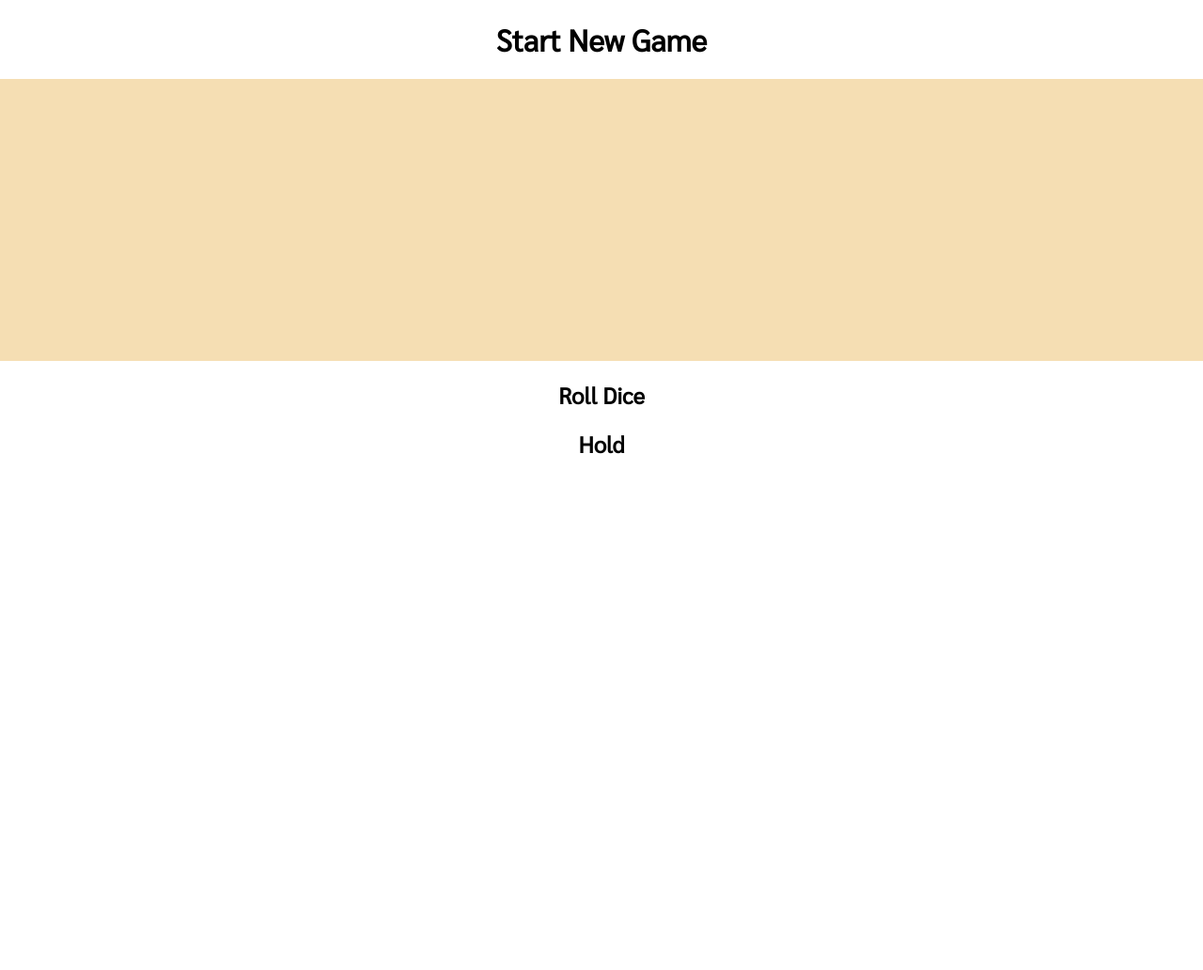
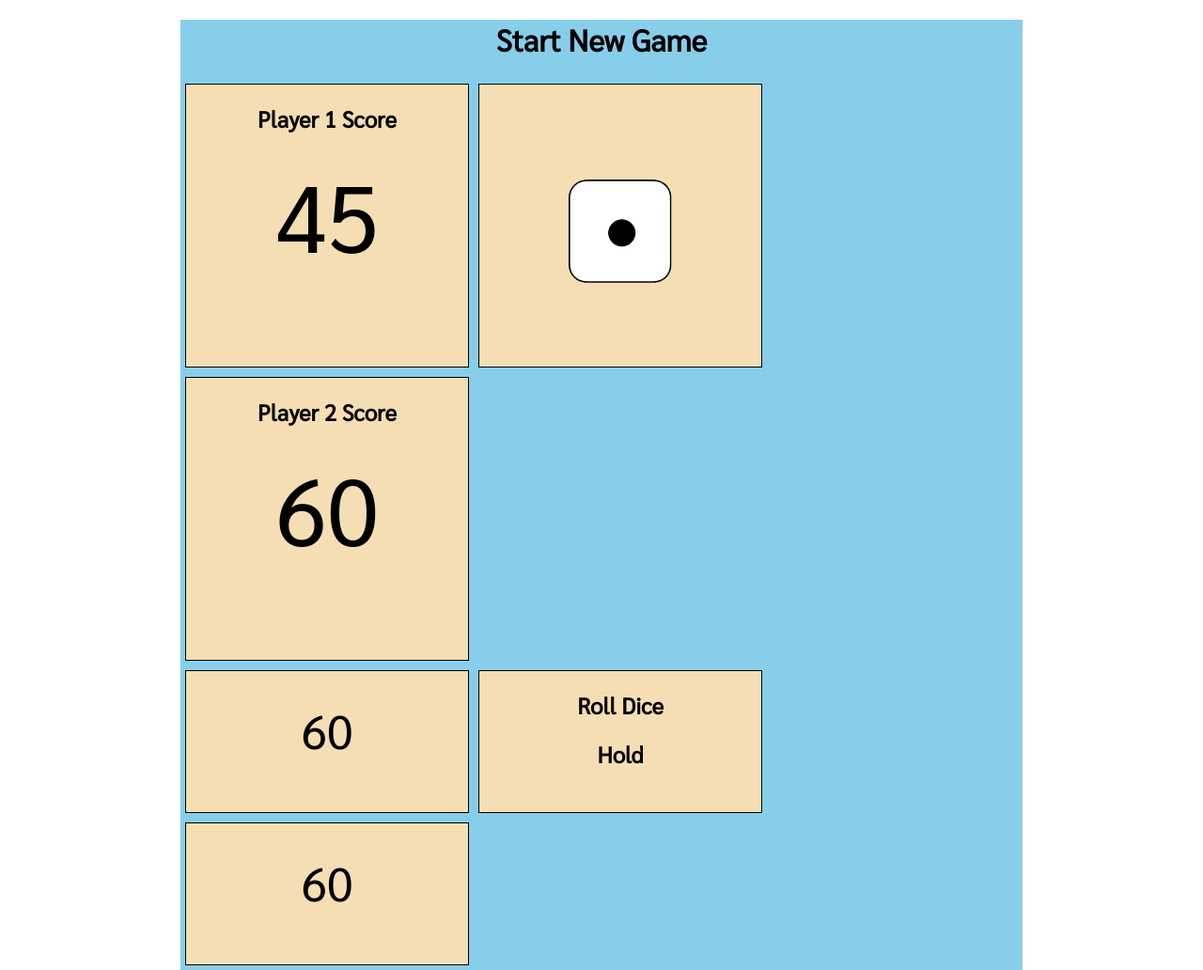
Before and after one commit to nidvar/piggame, a plain HTML site: page index.html in a window 1280 px wide. Shown: the whole page at 94% size. Before the commit the page ends 800 px from the top, so only its background shows below. Drawn offline with Linux system fonts and the light colour scheme.

Commit message:
numbers and design

```diff
--- a/index.html
+++ b/index.html
@@ -9,11 +9,44 @@
 	<div class='container'>
 		<h1>Start New Game</h1>
 
-		<div class='dicebox'></div>
+		<div class='box'>
 
-		<h2>Roll Dice</h2>
+			<h2>Player 1 Score</h2>
+			<h1 class ='player1score globalscore'>45</h1>
 
-		<h2>Hold</h2>
+		</div>
+		<div class='box'>
+
+			<img src='images/dice1.png'>
+
+		</div>
+		<div class='box'>
+
+			<h2>Player 2 Score</h2>
+			<h1 class ='player2score globalscore'>60</h1>
+
+		</div>
+
+		<div class='clear'></div>
+
+		<div class='box2'>
+
+			<h1 class ='player1current currentscore'>60</h1>
+
+		</div>
+		<div class='box2'>
+
+			<h2>Roll Dice</h2>
+			<h2>Hold</h2>
+
+		</div>
+		<div class='box2'>
+
+			<h1 class ='player2current currentscore'>60</h1>
+
+		</div>
+
+		<div class='clear'></div>
 
 	</div>
 	<script src='script.js'></script>
--- a/style.css
+++ b/style.css
@@ -1,5 +1,9 @@
 html{
 	margin:0;
+}
+h2{
+	margin:0;
+	padding:0;
 }
 body{
 	margin:0;
@@ -7,9 +11,42 @@ body{
 	font-family: 'Sarabun', sans-serif;
 }
 .container{
-
+	margin:auto;
+	background-color:skyblue;
+	width:70%;
 }
-.dicebox{
+.box{
 	height:300px;
+	margin:5px;
 	background-color:wheat;
+	border:1px solid black;
+	width:300px;
+	float:left;
 }
+.box2{
+	height:150px;
+	margin:5px;
+	background-color:wheat;
+	border:1px solid black;
+	width:300px;
+	float:left;
+}
+h2{
+	margin-top:20px;
+}
+.box img{
+	margin-top:100px;
+}
+.clear{
+	clear:both;
+}
+.globalscore{
+	font-size:100px;
+	font-weight:lighter;
+	margin-top:20px;
+}
+.currentscore{
+	font-size:50px;
+	font-weight:lighter;
+	margin-top:30px;
+}
```
